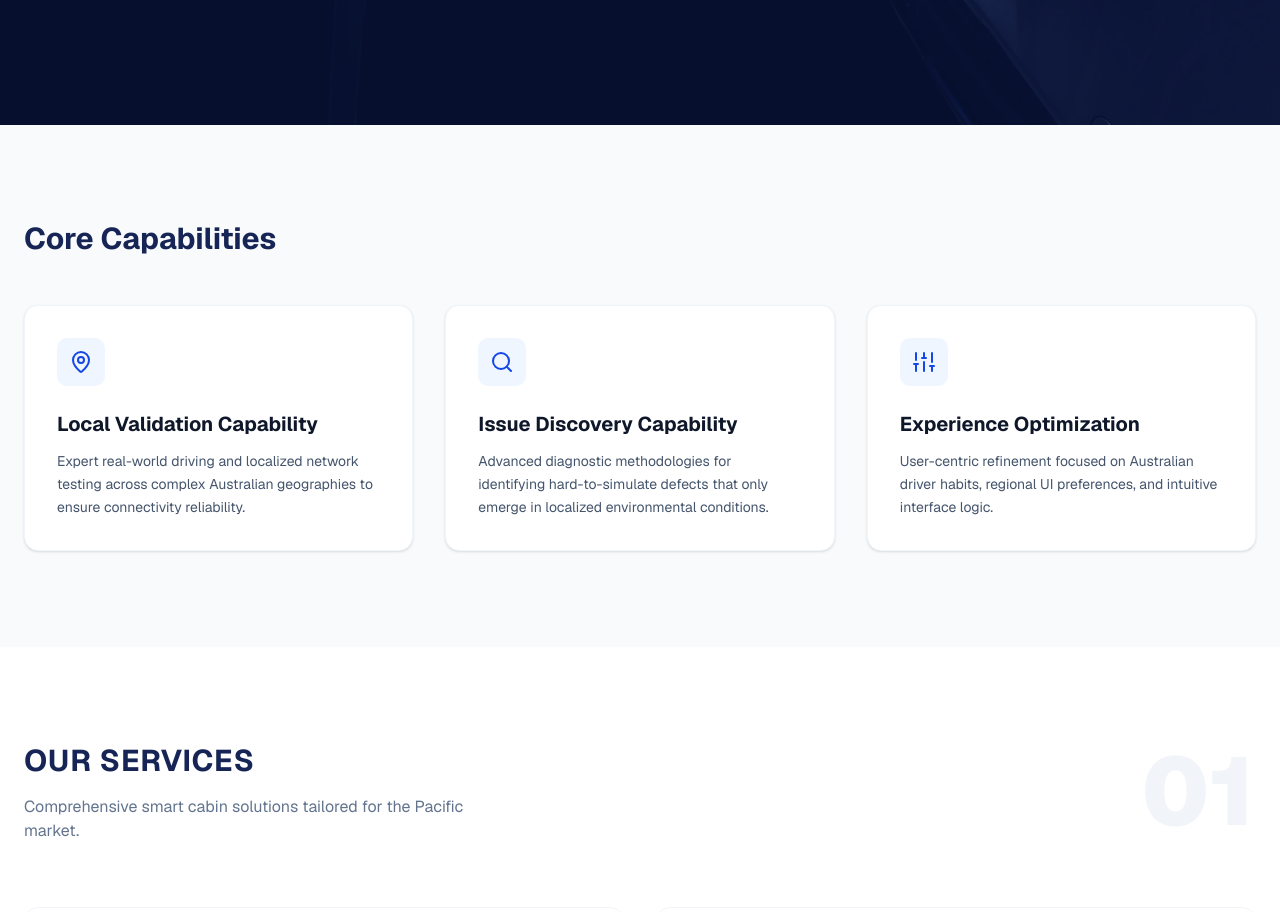
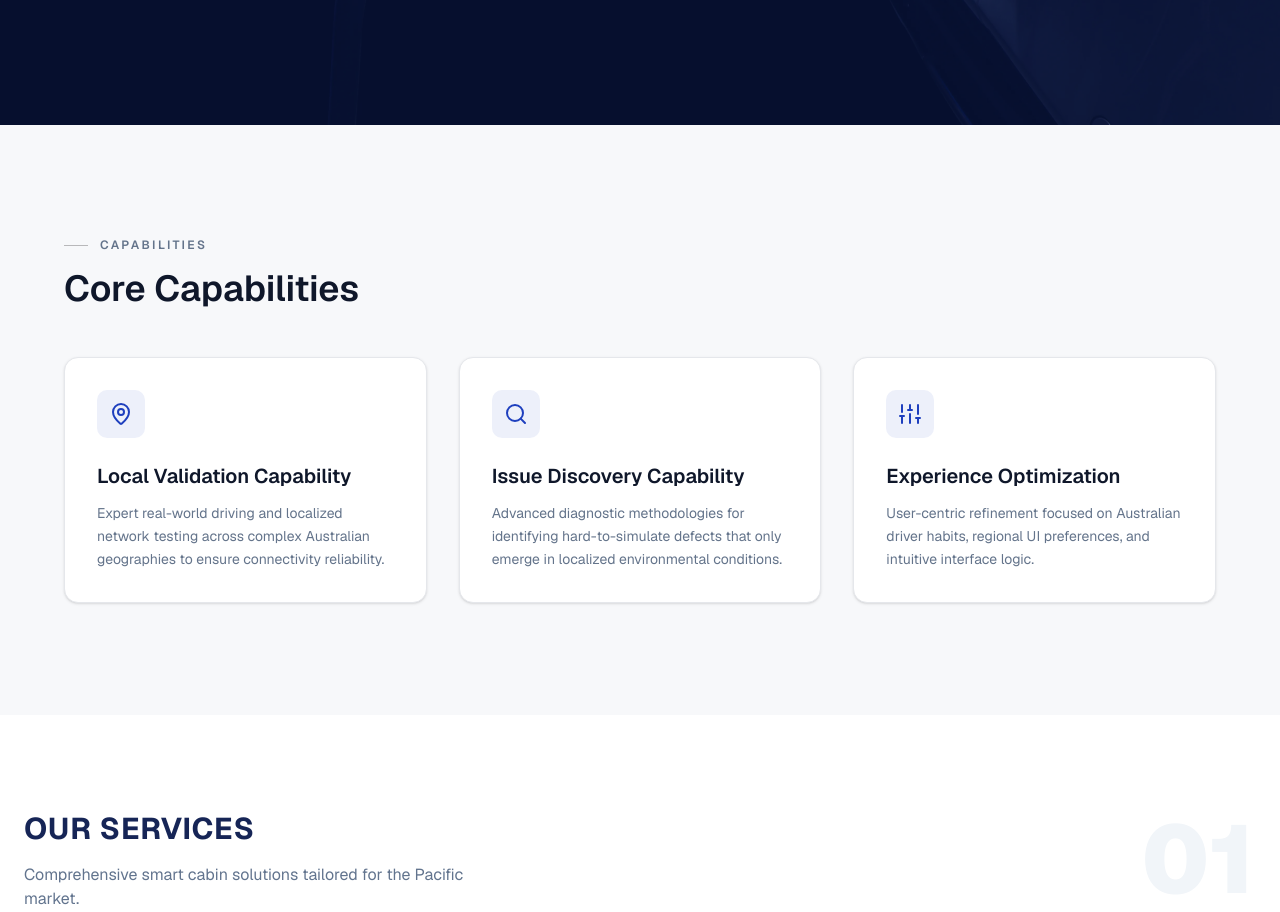
Before and after one commit to real-stanyan/Relianex, a Next.js app: page / in a window 1280 px wide. Shown: the part 540-1452 px from the top of the page. Built offline with nearby package versions, Linux system fonts and the light colour scheme.

Commit message:
refactor(capabilities): use Section/Eyebrow/FeatureCard

```diff
--- a/components/sections/CoreCapabilities.tsx
+++ b/components/sections/CoreCapabilities.tsx
@@ -1,57 +1,46 @@
-import React from "react";
 import { MapPin, Search, Sliders } from "lucide-react";
+import { Section } from "@/components/ui/section";
+import { Eyebrow } from "@/components/ui/eyebrow";
+import { FeatureCard } from "@/components/ui/feature-card";
+
+const capabilities = [
+  {
+    icon: MapPin,
+    title: "Local Validation Capability",
+    description:
+      "Expert real-world driving and localized network testing across complex Australian geographies to ensure connectivity reliability.",
+  },
+  {
+    icon: Search,
+    title: "Issue Discovery Capability",
+    description:
+      "Advanced diagnostic methodologies for identifying hard-to-simulate defects that only emerge in localized environmental conditions.",
+  },
+  {
+    icon: Sliders,
+    title: "Experience Optimization",
+    description:
+      "User-centric refinement focused on Australian driver habits, regional UI preferences, and intuitive interface logic.",
+  },
+];
 
 export default function CoreCapabilities() {
   return (
-    <section id="capabilities" className="py-24 px-6 bg-slate-50">
-      <div className="max-w-7xl mx-auto">
-        <h2 className="text-3xl font-bold text-blue-950 mb-12">
-          Core Capabilities
-        </h2>
-        <div className="grid grid-cols-1 md:grid-cols-3 gap-8">
-          {/* Card 1 */}
-          <div className="bg-white p-8 rounded-xl shadow-sm border border-slate-100 hover:shadow-md transition-shadow">
-            <div className="w-12 h-12 bg-blue-50 rounded-lg flex items-center justify-center text-blue-700 mb-6">
-              <MapPin className="w-6 h-6" />
-            </div>
-            <h3 className="text-xl font-bold mb-3">
-              Local Validation Capability
-            </h3>
-            <p className="text-slate-600 text-sm leading-relaxed">
-              Expert real-world driving and localized network testing across
-              complex Australian geographies to ensure connectivity
-              reliability.
-            </p>
-          </div>
-          {/* Card 2 */}
-          <div className="bg-white p-8 rounded-xl shadow-sm border border-slate-100 hover:shadow-md transition-shadow">
-            <div className="w-12 h-12 bg-blue-50 rounded-lg flex items-center justify-center text-blue-700 mb-6">
-              <Search className="w-6 h-6" />
-            </div>
-            <h3 className="text-xl font-bold mb-3">
-              Issue Discovery Capability
-            </h3>
-            <p className="text-slate-600 text-sm leading-relaxed">
-              Advanced diagnostic methodologies for identifying
-              hard-to-simulate defects that only emerge in localized
-              environmental conditions.
-            </p>
-          </div>
-          {/* Card 3 */}
-          <div className="bg-white p-8 rounded-xl shadow-sm border border-slate-100 hover:shadow-md transition-shadow">
-            <div className="w-12 h-12 bg-blue-50 rounded-lg flex items-center justify-center text-blue-700 mb-6">
-              <Sliders className="w-6 h-6" />
-            </div>
-            <h3 className="text-xl font-bold mb-3">
-              Experience Optimization
-            </h3>
-            <p className="text-slate-600 text-sm leading-relaxed">
-              User-centric refinement focused on Australian driver habits,
-              regional UI preferences, and intuitive interface logic.
-            </p>
-          </div>
-        </div>
+    <Section id="capabilities" tone="alt">
+      <Eyebrow>Capabilities</Eyebrow>
+      <h2 className="text-3xl md:text-4xl font-semibold text-[var(--text)] mb-12">
+        Core Capabilities
+      </h2>
+      <div className="grid grid-cols-1 md:grid-cols-3 gap-6 md:gap-8">
+        {capabilities.map((c) => (
+          <FeatureCard
+            key={c.title}
+            icon={c.icon}
+            title={c.title}
+            description={c.description}
+          />
+        ))}
       </div>
-    </section>
+    </Section>
   );
 }
```
